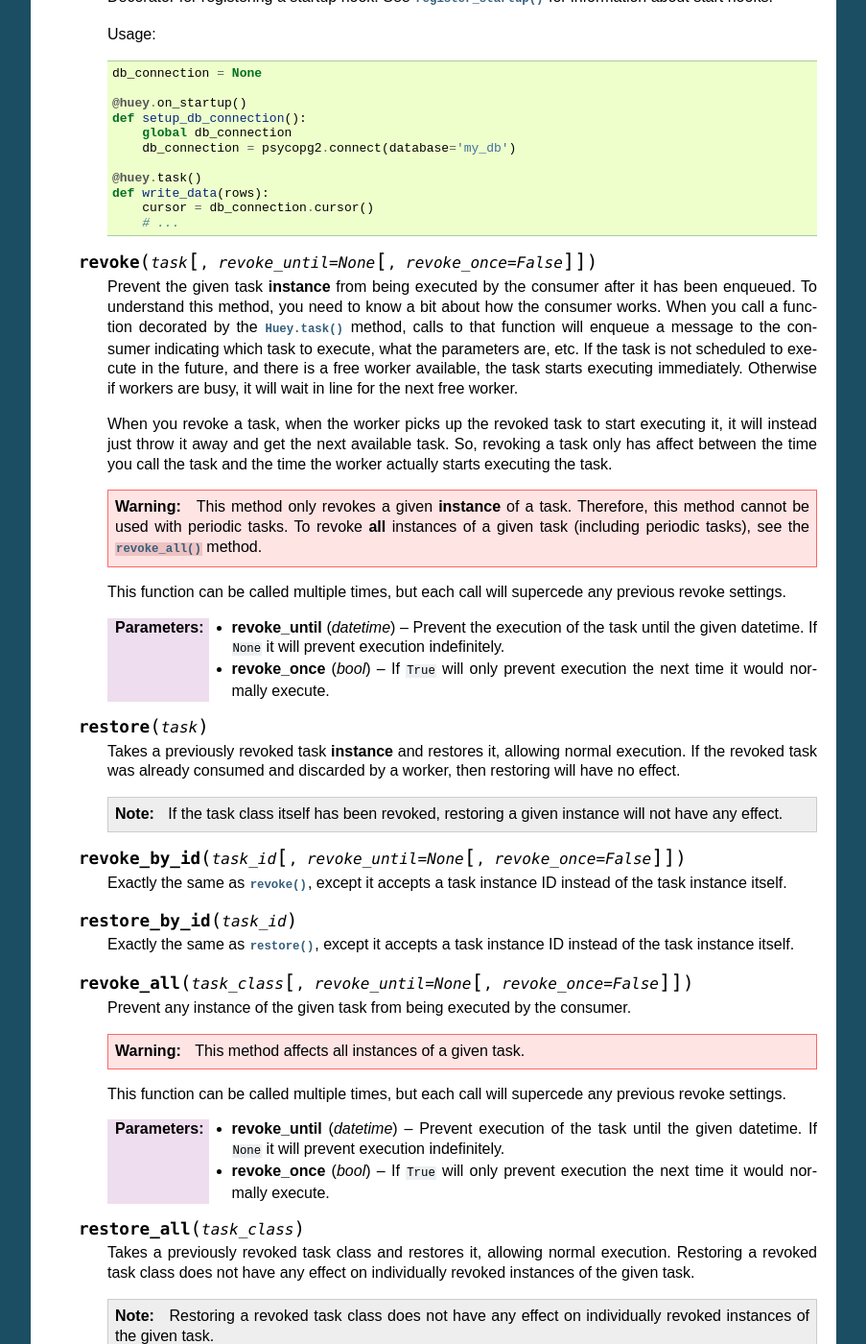
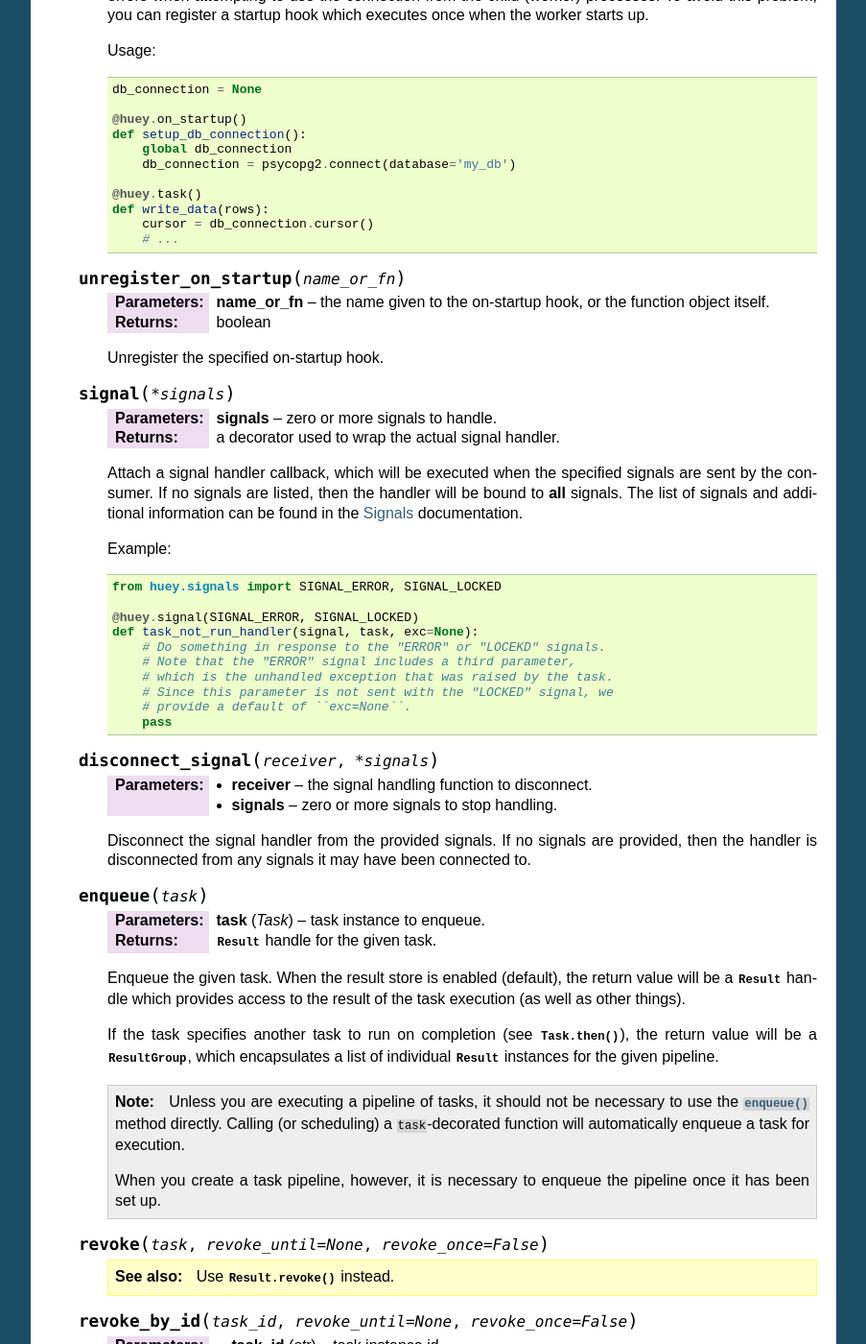
Before and after one commit to coleifer/huey, a Sphinx documentation site: the page built from docs/api.rst, in a window 1280 px wide and 1400 px high, scrolled down 6215 px. Shown: the whole window at 96% size, without its empty margins (198-1101 px from the left). Built offline with Sphinx 7.4.7, drawn with Linux system fonts in a browser that asks for light colours; some of the changed text lies outside the part shown.

Commit message:
Updates to docs.

```diff
--- a/docs/api.rst
+++ b/docs/api.rst
@@ -300,53 +300,55 @@
             * :py:meth:`Huey.put`
             * :py:meth:`Huey.get`
 
-    .. py:method:: enqueue(task)
+    .. py:method:: context_task(obj, retries=0, retry_delay=0, context=False, name=None, **kwargs)
 
-        Enqueue the given task. When the result store is enabled (on by
-        default), the return value will be a :py:class:`TaskResultWrapper`
-        which provides access to the result (among other things).
+        :param obj: object that implements the context-manager APIs.
+        :param bool as_argument: pass the context-manager object into the
+            decorated task as the first argument.
+        :param int retries: number of times to retry the function if an
+            unhandled exception occurs when it is executed.
+        :param int retry_delay: number of seconds to wait in-between retries.
+        :param bool context: when the task is executed, include the
+            :py:class:`Task` instance as a parameter.
+        :param str name: name for this task. If not provided, Huey will default
+            to using the module name plus function name.
+        :param kwargs: arbitrary key/value arguments that are passed to the
+            :py:class:`TaskWrapper` instance.
+        :returns: a :py:class:`TaskWrapper` that wraps the decorated function
+            and exposes a number of APIs for enqueueing the task.
 
-        If the task specifies another task to run on completion (see
-        :py:meth:`QueueTask.then`), then the return value will be a ``list`` of
-        :py:class:`TaskResultWrapper` objects, one for each task in the
-        pipeline.
+        This is an extended implementation of the :py:meth:`Huey.task`
+        decorator, which wraps the decorated task in a ``with obj:`` block.
+        Roughly equivalent to:
 
-        .. note::
-            Unless you are executing a pipeline of tasks, it should not
-            typically be necessary to use the :py:meth:`Huey.enqueue` method.
-            Calling (or scheduling) a ``task``-decorated function will
-            automatically enqueue a task for execution.
+        .. code-block:: python
 
-            When you create a task pipeline, however, it is necessary to
-            enqueue the pipeline once it has been set up.
+            db = PostgresqlDatabase(...)
 
-        :param QueueTask task: a :py:class:`QueueTask` instance.
-        :returns: A :py:class:`TaskResultWrapper` object (if result store
-            enabled).
+            @huey.task()
+            def without_context_task(n):
+                with db:
+                    do_something(n)
 
-    .. py:method:: register_pre_execute(name, fn)
+            @huey.context_task(db)
+            def with_context_task(n):
+                return do_something(n)
 
-        Register a pre-execute hook. The callback will be executed before the
-        execution of all tasks. Execution of the task can be cancelled by
-        raising a :py:class:`CancelExecution` exception. Uncaught exceptions
-        will be logged but will not cause the task itself to be cancelled.
+    .. py:method:: pre_execute(name=None)
+
+        :param name: (optional) name for the hook.
+        :returns: a decorator used to wrap the actual pre-execute function.
+
+        Decorator for registering a pre-execute hook. The callback will be
+        executed before the execution of every task. Execution of the task can
+        be cancelled by raising a :py:class:`CancelExecution` exception.
+        Uncaught exceptions will be logged but will not cause the task itself
+        to be cancelled.
 
         The callback function should accept a single task instance, the return
         value is ignored.
 
-        Hooks are executed in the order in which they are registered (which may
-        be implicit if registered using the decorator).
-
-        :param name: Name for the hook.
-        :param fn: Callback function that accepts task to be executed.
-
-    .. py:method:: unregister_pre_execute(name)
-
-        Unregister the specified pre-execute hook.
-
-    .. py:method:: pre_execute([name=None])
-
-        Decorator for registering a pre-execute hook.
+        Hooks are executed in the order in which they are registered.
 
         Usage:
 
@@ -354,37 +356,36 @@
 
             @huey.pre_execute()
             def my_pre_execute_hook(task):
-                do_something()
+                if datetime.datetime.now().weekday() == 6:
+                    raise CancelExecution('Sunday -- no work will be done.')
 
-    .. py:method:: register_post_execute(name, fn)
+    .. py:method:: unregister_pre_execute(name_or_fn)
+
+        :param name_or_fn: the name given to the pre-execute hook, or the
+            function object itself.
+        :returns: boolean
+
+        Unregister the specified pre-execute hook.
+
+    .. py:method:: post_execute(name=None)
+
+        :param name: (optional) name for the hook.
+        :returns: a decorator used to wrap the actual post-execute function.
 
         Register a post-execute hook. The callback will be executed after the
-        execution of all tasks. Uncaught exceptions will be logged but will
+        execution of every task. Uncaught exceptions will be logged but will
         have no other effect on the overall operation of the consumer.
 
         The callback function should accept:
 
-        * a task instance
+        * a :py:class:`Task` instance
         * the return value from the execution of the task (which may be None)
         * any exception that was raised during the execution of the task (which
           will be None for tasks that executed normally).
 
         The return value of the callback itself is ignored.
 
-        Hooks are executed in the order in which they are registered (which may
-        be implicit if registered using the decorator).
-
-        :param name: Name for the hook.
-        :param fn: Callback function that accepts task that was executed and
-                   the tasks return value (or None).
-
-    .. py:method:: unregister_post_execute(name)
-
-        Unregister the specified post-execute hook.
-
-    .. py:method:: post_execute([name=None])
-
-        Decorator for registering a post-execute hook.
+        Hooks are executed in the order in which they are registered.
 
         Usage:
 
@@ -394,7 +395,18 @@
             def my_post_execute_hook(task, task_value, exc):
                 do_something()
 
-    .. py:method:: register_startup(name, fn)
+    .. py:method:: unregister_post_execute(name_or_fn)
+
+        :param name_or_fn: the name given to the post-execute hook, or the
+            function object itself.
+        :returns: boolean
+
+        Unregister the specified post-execute hook.
+
+    .. py:method:: on_startup(name=None)
+
+        :param name: (optional) name for the hook.
+        :returns: a decorator used to wrap the actual on-startup function.
 
         Register a startup hook. The callback will be executed whenever a
         worker comes online. Uncaught exceptions will be logged but will
@@ -410,18 +422,6 @@
         connection from the child (worker) processes. To avoid this problem,
         you can register a startup hook which executes once when the worker
         starts up.
-
-        :param name: Name for the hook.
-        :param fn: Callback function.
-
-    .. py:method:: unregister_startup(name)
-
-        Unregister the specified startup hook.
-
-    .. py:method:: on_startup([name=None])
-
-        Decorator for registering a startup hook. See
-        :py:meth:`~Huey.register_startup` for information about start hooks.
 
         Usage:
 
@@ -439,100 +439,110 @@
                 cursor = db_connection.cursor()
                 # ...
 
-    .. py:method:: revoke(task[, revoke_until=None[, revoke_once=False]])
+    .. py:method:: unregister_on_startup(name_or_fn)
 
-        Prevent the given task **instance** from being executed by the consumer
-        after it has been enqueued. To understand this method, you need to know
-        a bit about how the consumer works. When you call a function decorated
-        by the :py:meth:`Huey.task` method, calls to that function will enqueue
-        a message to the consumer indicating which task to execute, what the
-        parameters are, etc. If the task is not scheduled to execute in the
-        future, and there is a free worker available, the task starts executing
-        immediately. Otherwise if workers are busy, it will wait in line for
-        the next free worker.
+        :param name_or_fn: the name given to the on-startup hook, or the
+            function object itself.
+        :returns: boolean
 
-        When you revoke a task, when the worker picks up the revoked task to
-        start executing it, it will instead just throw it away and get the next
-        available task. So, revoking a task only has affect between the time
-        you call the task and the time the worker actually starts executing the
-        task.
+        Unregister the specified on-startup hook.
 
-        .. warning::
-            This method only revokes a given **instance** of a task. Therefore,
-            this method cannot be used with periodic tasks. To revoke **all**
-            instances of a given task (including periodic tasks), see the
-            :py:meth:`~Huey.revoke_all` method.
+    .. py:method:: signal(*signals)
 
-        This function can be called multiple times, but each call will
-        supercede any previous revoke settings.
+        :param signals: zero or more signals to handle.
+        :returns: a decorator used to wrap the actual signal handler.
 
-        :param datetime revoke_until: Prevent the execution of the task until the
-            given datetime.  If ``None`` it will prevent execution indefinitely.
-        :param bool revoke_once: If ``True`` will only prevent execution the
-            next time it would normally execute.
+        Attach a signal handler callback, which will be executed when the
+        specified signals are sent by the consumer. If no signals are listed,
+        then the handler will be bound to **all** signals. The list of signals
+        and additional information can be found in the :ref:`signals`
+        documentation.
+
+        Example:
+
+        .. code-block:: python
+
+            from huey.signals import SIGNAL_ERROR, SIGNAL_LOCKED
+
+            @huey.signal(SIGNAL_ERROR, SIGNAL_LOCKED)
+            def task_not_run_handler(signal, task, exc=None):
+                # Do something in response to the "ERROR" or "LOCEKD" signals.
+                # Note that the "ERROR" signal includes a third parameter,
+                # which is the unhandled exception that was raised by the task.
+                # Since this parameter is not sent with the "LOCKED" signal, we
+                # provide a default of ``exc=None``.
+                pass
+
+    .. py:method:: disconnect_signal(receiver, *signals)
+
+        :param receiver: the signal handling function to disconnect.
+        :param signals: zero or more signals to stop handling.
+
+        Disconnect the signal handler from the provided signals. If no signals
+        are provided, then the handler is disconnected from any signals it may
+        have been connected to.
+
+    .. py:method:: enqueue(task)
+
+        :param Task task: task instance to enqueue.
+        :returns: :py:class:`Result` handle for the given task.
+
+        Enqueue the given task. When the result store is enabled (default), the
+        return value will be a :py:class:`Result` handle which provides access
+        to the result of the task execution (as well as other things).
+
+        If the task specifies another task to run on completion (see
+        :py:meth:`Task.then`), the return value will be a
+        :py:class:`ResultGroup`, which encapsulates a list of individual
+        :py:class:`Result` instances for the given pipeline.
+
+        .. note::
+            Unless you are executing a pipeline of tasks, it should not
+            be necessary to use the :py:meth:`~Huey.enqueue` method directly.
+            Calling (or scheduling) a ``task``-decorated function will
+            automatically enqueue a task for execution.
+
+            When you create a task pipeline, however, it is necessary to
+            enqueue the pipeline once it has been set up.
+
+    .. py:method:: revoke(task, revoke_until=None, revoke_once=False)
+
+        .. seealso:: Use :py:meth:`Result.revoke` instead.
+
+    .. py:method:: revoke_by_id(task_id, revoke_until=None, revoke_once=False)
+
+        :param str task_id: task instance id.
+        :param datetime revoke_until: optional expiration date for revocation.
+        :param bool revoke_once: revoke once and then re-enable.
+
+        Revoke a :py:class:`Task` instance using the task id.
+
+    .. py:method:: revoke_all(task_class, revoke_until=None, revoke_once=False)
+
+        .. seealso:: Use :py:meth:`TaskWrapper.revoke` instead.
 
     .. py:method:: restore(task)
 
-        Takes a previously revoked task **instance** and restores it, allowing
-        normal execution. If the revoked task was already consumed and
-        discarded by a worker, then restoring will have no effect.
-
-        .. note::
-            If the task class itself has been revoked, restoring a given
-            instance will not have any effect.
-
-    .. py:method:: revoke_by_id(task_id[, revoke_until=None[, revoke_once=False]])
-
-        Exactly the same as :py:meth:`~Huey.revoke`, except it accepts a task
-        instance ID instead of the task instance itself.
+        .. seealso:: Use :py:meth:`Result.restore` instead.
 
     .. py:method:: restore_by_id(task_id)
 
-        Exactly the same as :py:meth:`~Huey.restore`, except it accepts a task
-        instance ID instead of the task instance itself.
+        :param str task_id: task instance id.
+        :returns: boolean indicating success.
 
-    .. py:method:: revoke_all(task_class[, revoke_until=None[, revoke_once=False]])
-
-        Prevent any instance of the given task from being executed by the
-        consumer.
-
-        .. warning::
-            This method affects all instances of a given task.
-
-        This function can be called multiple times, but each call will
-        supercede any previous revoke settings.
-
-        :param datetime revoke_until: Prevent execution of the task until the
-            given datetime.  If ``None`` it will prevent execution indefinitely.
-        :param bool revoke_once: If ``True`` will only prevent execution the
-            next time it would normally execute.
+        Restore a :py:class:`Task` instance using the task id. Returns boolean
+        indicating if the revocation was successfully removed.
 
     .. py:method:: restore_all(task_class)
 
-        Takes a previously revoked task class and restores it, allowing
-        normal execution. Restoring a revoked task class does not have any
-        effect on individually revoked instances of the given task.
+        .. seealso:: Use :py:meth:`TaskWrapper.restore` instead.
 
-        .. note::
-            Restoring a revoked task class does not have any effect on
-            individually revoked instances of the given task.
+    .. py:method:: is_revoked(task, timestamp=None)
 
-    .. py:method:: is_revoked(task[, dt=None])
+        .. seealso::
+            For task instances, use :py:meth:`Result.is_revoked`.
 
-        Returns a boolean indicating whether the given task instance/class is
-        revoked. If the ``dt`` parameter is specified, then the result will
-        indicate whether the task is revoked at that particular datetime.
-
-        .. note::
-            If a task class is specified, the return value will indicate only
-            whether all instances of that task are revoked.
-
-            If a task instance/ID is specified, the return value will indicate
-            whether the given instance **or** the task class itself has been
-            revoked.
-
-        :param task: Either a task class, task instance or task ID.
-        :return: Boolean indicating whether the aforementioned task is revoked.
+            For task functions, use :py:meth:`TaskWrapper.is_revoked`.
 
     .. py:method:: result(task_id[, blocking=False[, timeout=None[, backoff=1.15[, max_delay=1.0[, revoke_on_timeout=False[, preserve=False]]]]]])
 
```
Also changed, not shown: other parts of docs/api.rst (+1 -1 lines), 2 other files.
